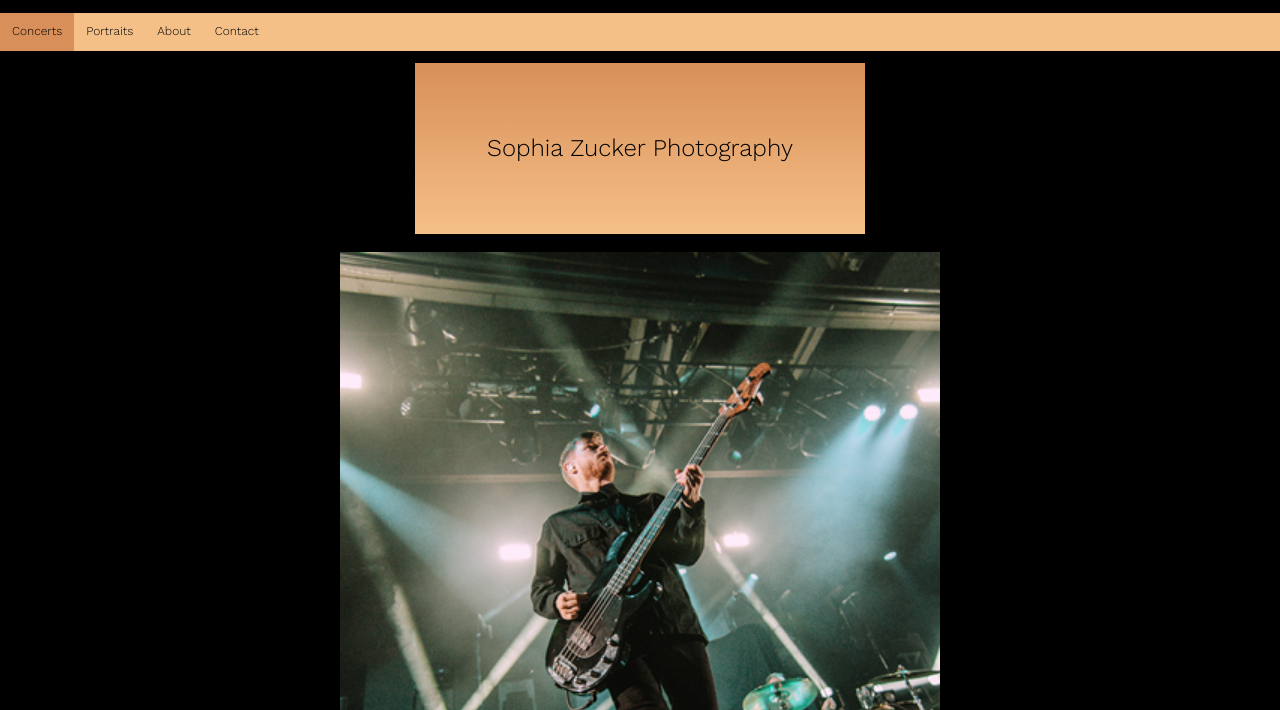
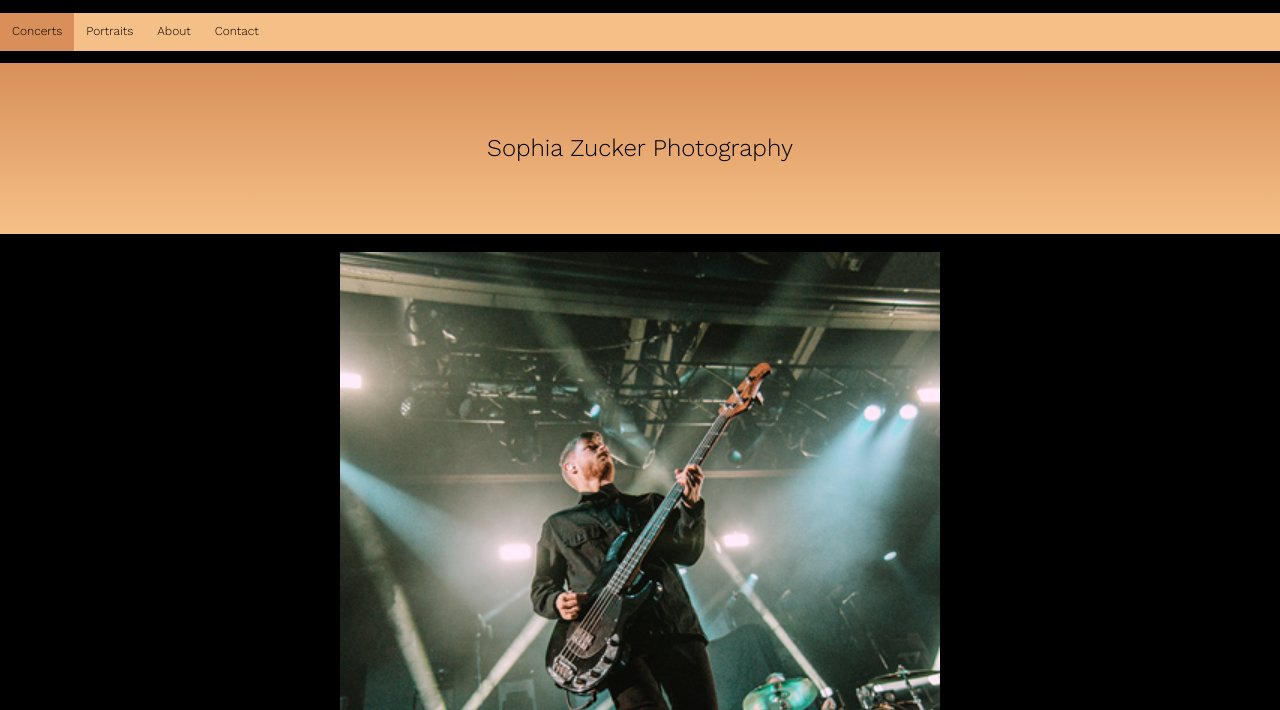
Before and after one commit to sophiazucker/idm221-sez42, a plain HTML site: page index.html in a window 1280 px wide. Shown: the part 90-800 px from the top of the page. Drawn offline with Linux system fonts and the light colour scheme.

Commit message:
💄ugh
nothing is working

```diff
--- a/stylesheet.css
+++ b/stylesheet.css
@@ -368,9 +368,8 @@
     margin-right: auto;
     margin-left: auto;
     margin-bottom: 0;
-    border: 0;
+    border: 6rem;
     padding: 6rem;
-    max-width: fit-content;
     overflow-wrap: break-word;
     font-family: 'Work Sans', Helvetica, sans-serif;
     font-style: normal;
```
